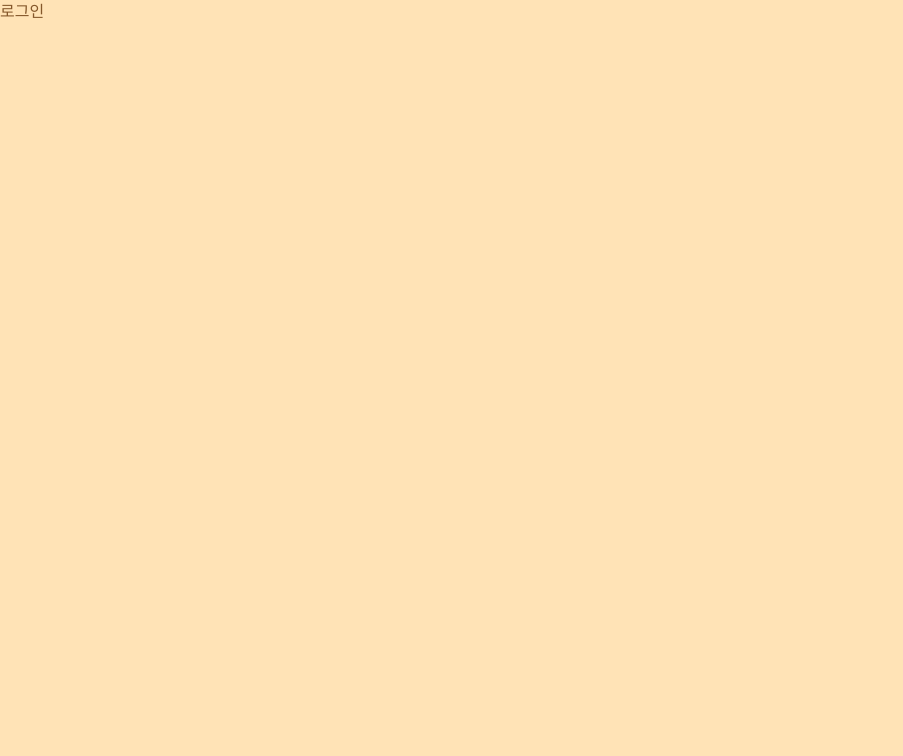
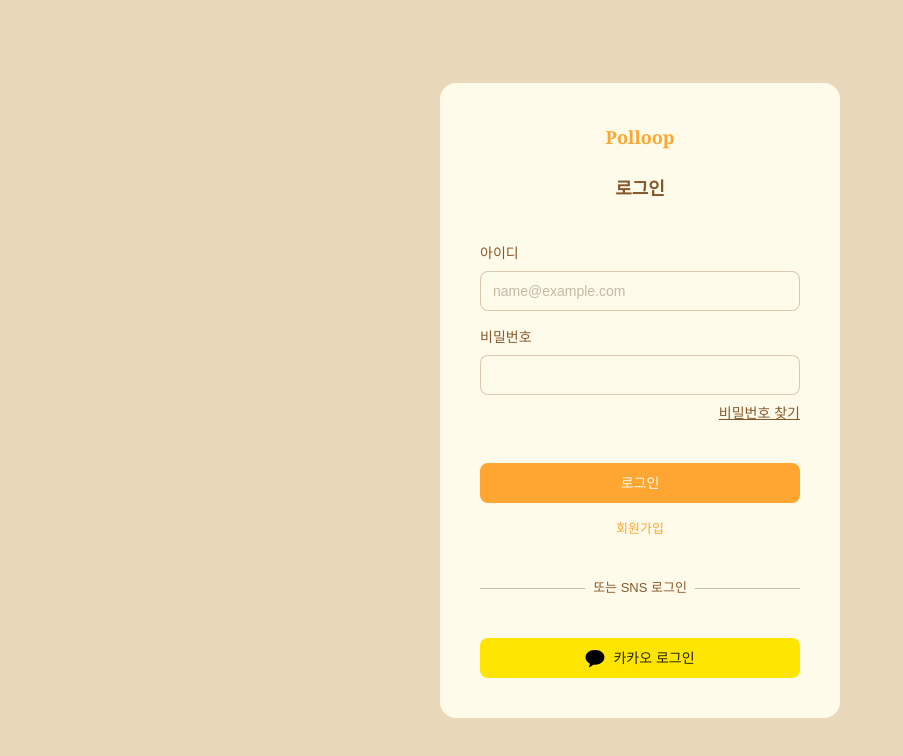
Before and after one commit to soheekimdev/Pollloop, a React (Vite) app: page /login in a window 1280 px wide. Shown: the top 756 px of the page, without its empty margins (0-903 px from the left). Built offline with nearby package versions, Linux system fonts and the light colour scheme.

Commit message:
feat: 로그인, 회원가입 UI 구현

```diff
--- a/package.json
+++ b/package.json
@@ -13,6 +13,7 @@
     "@reduxjs/toolkit": "^2.5.0",
     "class-variance-authority": "^0.7.1",
     "clsx": "^2.1.1",
+    "gsap": "^3.12.5",
     "lucide-react": "^0.469.0",
     "react": "^18.3.1",
     "react-dom": "^18.3.1",
--- /dev/null
+++ b/src/components/auth/KakaoLoginButton.tsx
@@ -0,0 +1,12 @@
+import kakaoLogo from '@/assets/kakao_logo.svg';
+export default function KakaoLoginButton() {
+  return (
+    <button
+      type="button"
+      className="flex justify-center items-center gap-2 w-full h-10 bg-[#FEE500] px-4 py-2 rounded-lg"
+    >
+      <img src={kakaoLogo} alt="카카오 로고" className="w-5 h-5" />
+      <p className="text-[#000000] text-opacity-85 text-sm">카카오 로그인</p>
+    </button>
+  );
+}
--- /dev/null
+++ b/src/components/auth/SocialLoginDivider.tsx
@@ -0,0 +1,9 @@
+export default function SocialLoginDivider() {
+  return (
+    <div className="w-full flex items-center gap-2">
+      <div className="flex-1 h-[0.5px] bg-[#826E59] opacity-45"></div>
+      <span className="text-13">또는 SNS 로그인</span>
+      <div className="flex-1 h-[0.5px] bg-[#826E59] opacity-45"></div>
+    </div>
+  );
+}
--- a/src/components/common/Button.tsx
+++ b/src/components/common/Button.tsx
@@ -34,6 +34,8 @@
   extends ButtonHTMLAttributes<HTMLButtonElement>,
     VariantProps<typeof buttonVariants> {}
 
-export default function Button({ size, variant, className, ...props }: ButtonProps) {
-  return <button className={clsx(buttonVariants({ size, variant }), className)} {...props} />;
+export default function Button({ size, variant, fullWidth, className, ...props }: ButtonProps) {
+  return (
+    <button className={clsx(buttonVariants({ size, variant, fullWidth }), className)} {...props} />
+  );
 }
--- /dev/null
+++ b/src/components/common/LogoWithTitle.tsx
@@ -0,0 +1,11 @@
+type LogoWithTitleProps = {
+  title: string;
+};
+export default function LogoWithTitle({ title }: LogoWithTitleProps) {
+  return (
+    <div className="flex flex-col gap-6 text-lg">
+      <h3 className="font-iowan text-pollloop-orange font-bold">Polloop</h3>
+      <h3 className="font-extrabold text-center">{title}</h3>
+    </div>
+  );
+}
--- a/src/layouts/AccountLayout.tsx
+++ b/src/layouts/AccountLayout.tsx
@@ -2,9 +2,8 @@
 
 export default function AccountLayout() {
   return (
-    <div className="h-full bg-pollloop-bg-02">
-      {/* Navbar here */}
-      <main>
+    <div className="h-full bg-pollloop-bg-03">
+      <main className="w-full h-full flex items-center justify-center">
         <Outlet />
       </main>
     </div>
--- a/src/pages/auth/Login.tsx
+++ b/src/pages/auth/Login.tsx
@@ -1,7 +1,42 @@
+import Button from '@/components/common/Button';
+import KakaoLoginButton from '@/components/auth/KakaoLoginButton';
+import Input from '@/components/form/Input';
+import InputWithLabel from '@/components/form/InputWithLabel';
+import Label from '@/components/form/Label';
+import { Link } from 'react-router-dom';
+import SocialLoginDivider from '@/components/auth/SocialLoginDivider';
+import LogoWithTitle from '@/components/common/LogoWithTitle';
+
 export default function Login() {
   return (
-    <>
-      로그인
-    </>
+    <div className="w-[400px] flex flex-col gap-10 items-center bg-pollloop-light-beige text-pollloop-brown-01 p-10 rounded-2xl">
+      <LogoWithTitle title="로그인" />
+      <form className="w-full flex flex-col gap-10">
+        <fieldset className="w-full flex flex-col gap-4">
+          <InputWithLabel>
+            <Label text="아이디" />
+            <Input type="email" placeholder="name@example.com" />
+          </InputWithLabel>
+          <InputWithLabel>
+            <Label text="비밀번호" />
+            <Input type="password" />
+            <p className="text-sm underline self-end">
+              <Link to="/">비밀번호 찾기</Link>
+            </p>
+          </InputWithLabel>
+        </fieldset>
+        <div className="w-full flex flex-col gap-4">
+          <Button size="md" variant="primary" fullWidth={true} className="text-sm">
+            로그인
+          </Button>
+          <p className="text-13 text-pollloop-orange text-center">
+            <Link to="/register"> 회원가입</Link>
+          </p>
+        </div>
+      </form>
+
+      <SocialLoginDivider />
+      <KakaoLoginButton />
+    </div>
   );
 }
--- a/src/pages/auth/Register.tsx
+++ b/src/pages/auth/Register.tsx
@@ -1,7 +1,45 @@
+import Button from '@/components/common/Button';
+import KakaoLoginButton from '@/components/auth/KakaoLoginButton';
+import Input from '@/components/form/Input';
+import InputWithLabel from '@/components/form/InputWithLabel';
+import Label from '@/components/form/Label';
+import { Link } from 'react-router-dom';
+import SocialLoginDivider from '@/components/auth/SocialLoginDivider';
+import LogoWithTitle from '@/components/common/LogoWithTitle';
+
 export default function Register() {
+  const handleSubmit = () => {};
+
   return (
-    <>
-      회원 가입
-    </>
+    <div className="w-[400px] flex flex-col items-center bg-pollloop-light-beige text-pollloop-brown-01 p-10 rounded-2xl gap-10">
+      <LogoWithTitle title="회원가입" />
+      <form onSubmit={handleSubmit} className="w-full flex flex-col gap-10">
+        <fieldset className="w-full flex flex-col gap-4">
+          <InputWithLabel>
+            <Label text="아이디" />
+            <Input type="email" placeholder="이메일을 입력해주세요" />
+          </InputWithLabel>
+          <InputWithLabel>
+            <Label text="비밀번호" />
+            <Input type="password" />
+          </InputWithLabel>
+          <InputWithLabel>
+            <Label text="비밀번호 확인" />
+            <Input type="password" />
+          </InputWithLabel>
+        </fieldset>
+        <div className="w-full flex flex-col gap-4">
+          <Button type="submit" size="md" variant="primary" fullWidth={true} className="text-sm">
+            회원가입
+          </Button>
+          <p className="text-13 text-pollloop-orange text-center">
+            <Link to="/login">로그인</Link>
+          </p>
+        </div>
+      </form>
+
+      <SocialLoginDivider />
+      <KakaoLoginButton />
+    </div>
   );
 }
```
Also changed, not shown: src/assets/kakao_logo.svg (added), 1 other file (tests, documents, lock files or other folders).
